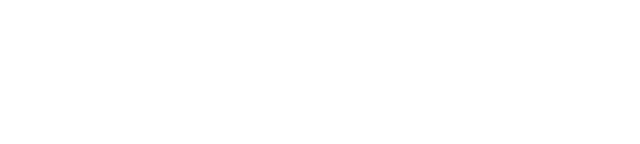
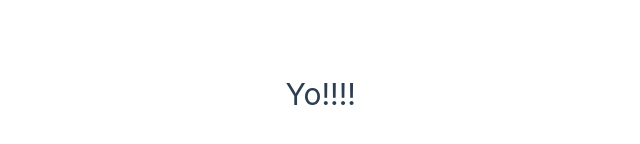
Before and after one commit to gregrossdev/js-vue, a Vue app in the folder 00-basics/: page / in a window 1280 px wide. Shown: the part 306-450 px from the top of the page, without its empty margins (284-924 px from the left). Built offline with nearby package versions, Linux system fonts and the light colour scheme.

Commit message:
declarative rendering using ref()

```diff
--- a/00-basics/src/App.vue
+++ b/00-basics/src/App.vue
@@ -1,9 +1,10 @@
 <script setup>
-
+import { ref } from 'vue'
+const message = ref("Yo!!!!")
 </script>
 
 <template>
-
+<h1>{{ message }}</h1>
 </template>
 
 <style scoped>
```
